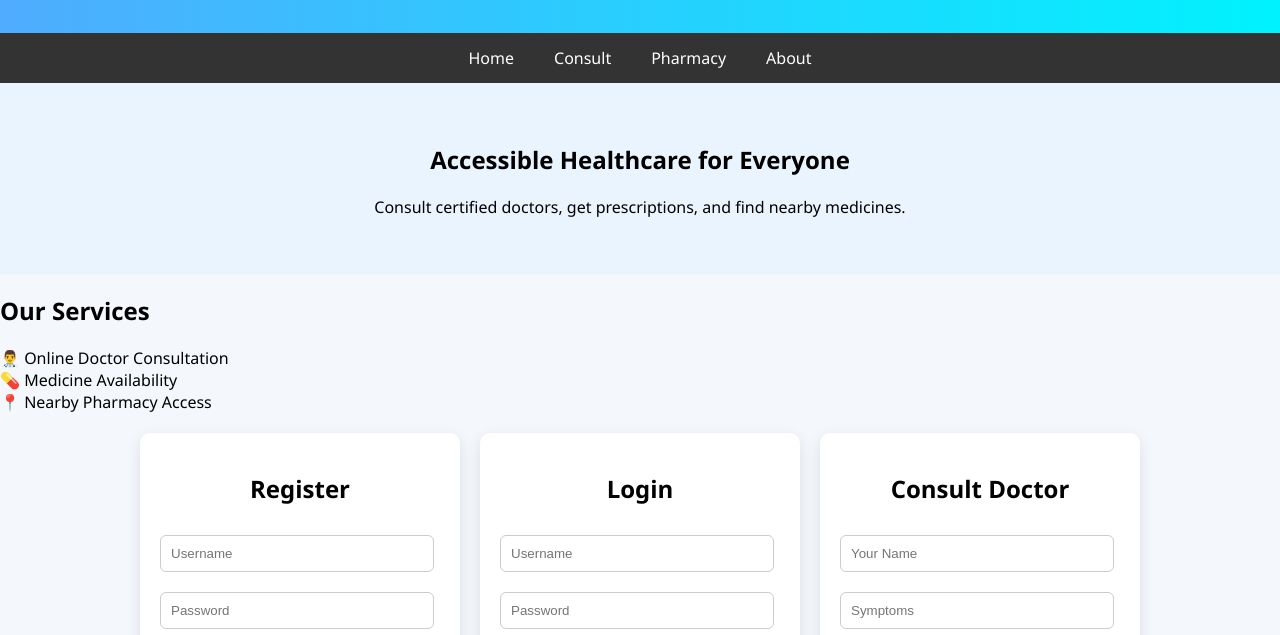
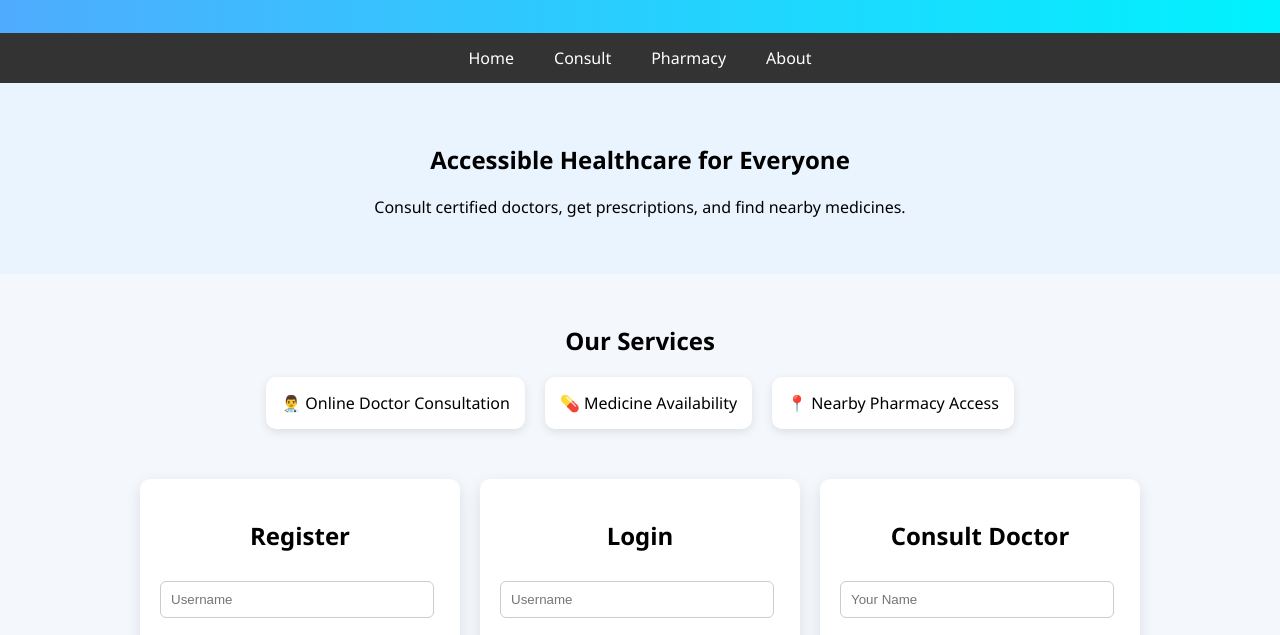
Before and after one commit to sohinigope92-sys/rural-health-hub, a plain HTML site: page index.html in a window 1280 px wide. Shown: the part 131-766 px from the top of the page. Drawn offline with Linux system fonts and the light colour scheme.

Commit message:
Update style.css

```diff
--- a/style.css
+++ b/style.css
@@ -98,3 +98,22 @@ footer {
   color: white;
   margin-top: 20px;
 }
+
+.features {
+  text-align: center;
+  padding: 30px;
+}
+
+.feature-box {
+  display: flex;
+  justify-content: center;
+  gap: 20px;
+  margin-top: 20px;
+}
+
+.feature-box div {
+  background: white;
+  padding: 15px;
+  border-radius: 10px;
+  box-shadow: 0 3px 10px rgba(0,0,0,0.1);
+}
```
